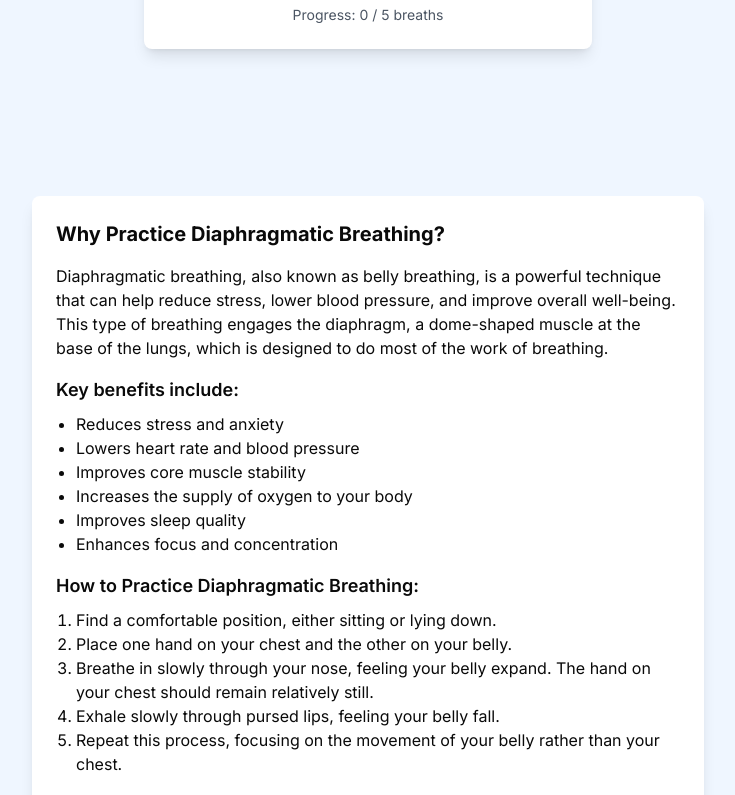
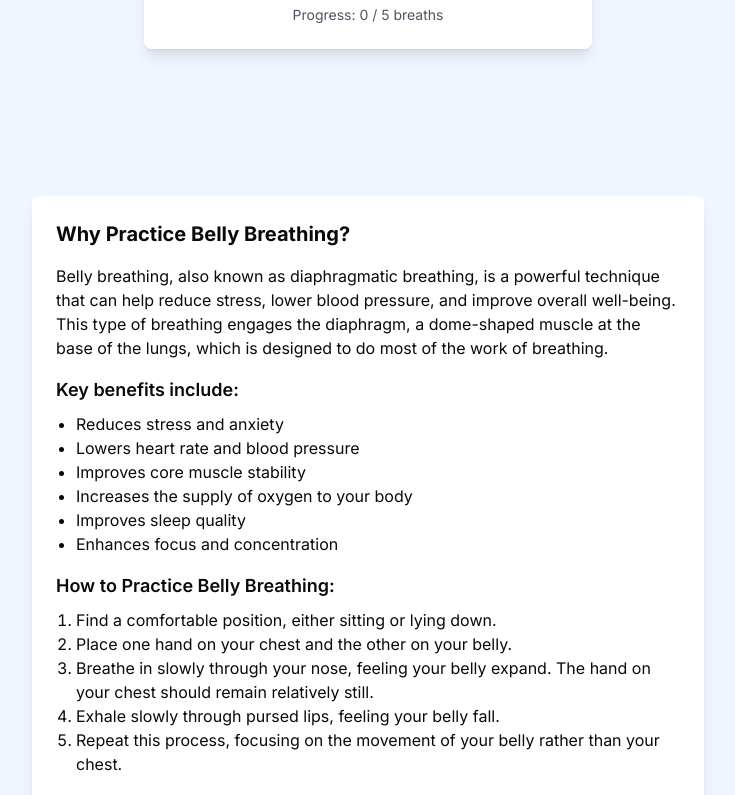
Before and after one commit to PowerZCY/breathing-exercise, a Next.js app: page / in a window 1280 px wide. Shown: the part 636-1431 px from the top of the page, without its empty margins (272-1007 px from the left). Built offline with nearby package versions, Linux system fonts and the light colour scheme.

Commit message:
fix: resolve vercel deployment issues

```diff
--- a/components/BreathingExercise.tsx
+++ b/components/BreathingExercise.tsx
@@ -138,7 +138,7 @@ export default function BreathingExercise() {
           <DialogHeader>
             <DialogTitle>Congratulations!</DialogTitle>
             <DialogDescription>
-              You've completed your breathing exercise. Great job on taking a moment for your well-being!
+              You&apos;ve completed your breathing exercise. Great job on taking a moment for your well-being!
             </DialogDescription>
           </DialogHeader>
           <p>Remember, regular practice can lead to significant improvements in your overall health and stress management.</p>
--- a/components/BreathingInstructions.tsx
+++ b/components/BreathingInstructions.tsx
@@ -1,8 +1,8 @@
 export default function BreathingInstructions() {
     return (
       <div className="bg-white rounded-lg shadow-lg p-6 w-full max-w-2xl mt-2">
-        <h2 className="text-xl font-bold mb-4">Why Practice Diaphragmatic Breathing?</h2>
-        <p className="mb-4">Diaphragmatic breathing, also known as belly breathing, is a powerful technique that can help reduce stress, lower blood pressure, and improve overall well-being. This type of breathing engages the diaphragm, a dome-shaped muscle at the base of the lungs, which is designed to do most of the work of breathing.</p>
+        <h2 className="text-xl font-bold mb-4">Why Practice Belly Breathing?</h2>
+        <p className="mb-4"> Belly breathing, also known as diaphragmatic breathing, is a powerful technique that can help reduce stress, lower blood pressure, and improve overall well-being. This type of breathing engages the diaphragm, a dome-shaped muscle at the base of the lungs, which is designed to do most of the work of breathing.</p>
         <h3 className="text-lg font-semibold mb-2">Key benefits include:</h3>
         <ul className="list-disc pl-5 mb-4">
           <li>Reduces stress and anxiety</li>
@@ -12,7 +12,7 @@ export default function BreathingInstructions() {
           <li>Improves sleep quality</li>
           <li>Enhances focus and concentration</li>
         </ul>
-        <h3 className="text-lg font-semibold mb-2">How to Practice Diaphragmatic Breathing:</h3>
+        <h3 className="text-lg font-semibold mb-2">How to Practice Belly Breathing:</h3>
         <ol className="list-decimal pl-5 mb-4">
           <li>Find a comfortable position, either sitting or lying down.</li>
           <li>Place one hand on your chest and the other on your belly.</li>
@@ -20,9 +20,9 @@ export default function BreathingInstructions() {
           <li>Exhale slowly through pursed lips, feeling your belly fall.</li>
           <li>Repeat this process, focusing on the movement of your belly rather than your chest.</li>
         </ol>
-        <p>For beginners, it's recommended to practice for 5-10 minutes at a time, 3-4 times per day. As you become more comfortable with the technique, you can increase the duration of your practice.</p>
+        <p>For beginners, it&apos;s recommended to practice for 5-10 minutes at a time, 3-4 times per day. As you become more comfortable with the technique, you can increase the duration of your practice.</p>
         <p className="mt-4">Remember, the key is to breathe slowly and deeply. If you feel lightheaded at any point, return to your normal breathing pattern.</p>
-        <p className="mt-4">Regular practice of diaphragmatic breathing can lead to long-term benefits, including improved emotional regulation, better stress management, and enhanced overall health. It's a simple yet powerful tool that you can use anywhere, at any time, to bring more calm and balance into your life.</p>
+        <p className="mt-4">Regular practice of diaphragmatic breathing can lead to long-term benefits, including improved emotional regulation, better stress management, and enhanced overall health. It&apos;s a simple yet powerful tool that you can use anywhere, at any time, to bring more calm and balance into your life.</p>
       </div>
     )
   }
--- a/components/ClientBreathingWrapper.tsx
+++ b/components/ClientBreathingWrapper.tsx
@@ -1,6 +1,6 @@
 'use client'
 
-import { Suspense, useState, useEffect } from 'react'
+import { useState, useEffect } from 'react'
 import BreathingExercise from './BreathingExercise'
 
 export default function ClientBreathingWrapper() {
--- a/package.json
+++ b/package.json
@@ -17,8 +17,8 @@
     "clsx": "^2.1.1",
     "lucide-react": "^0.460.0",
     "next": "15.0.3",
-    "react": "19.0.0-rc-66855b96-20241106",
-    "react-dom": "19.0.0-rc-66855b96-20241106",
+    "react": "^18.2.0",
+    "react-dom": "^18.2.0",
     "tailwind-merge": "^2.5.4",
     "tailwindcss-animate": "^1.0.7"
   },
```
